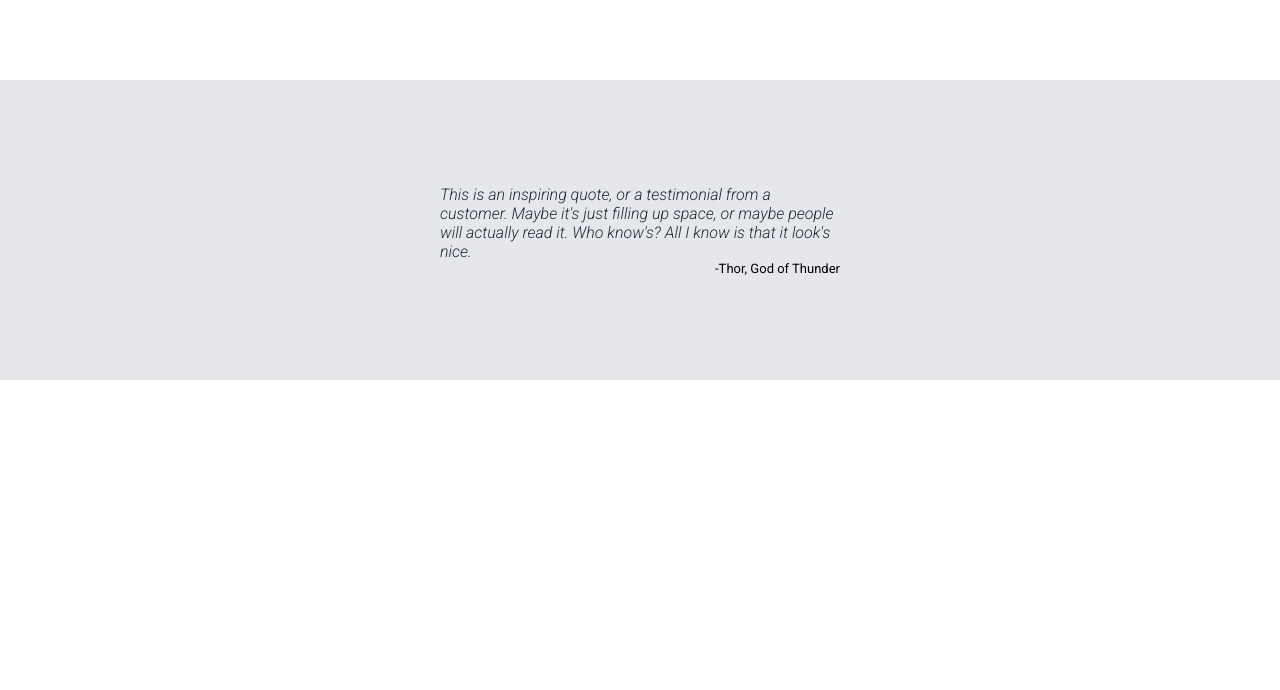
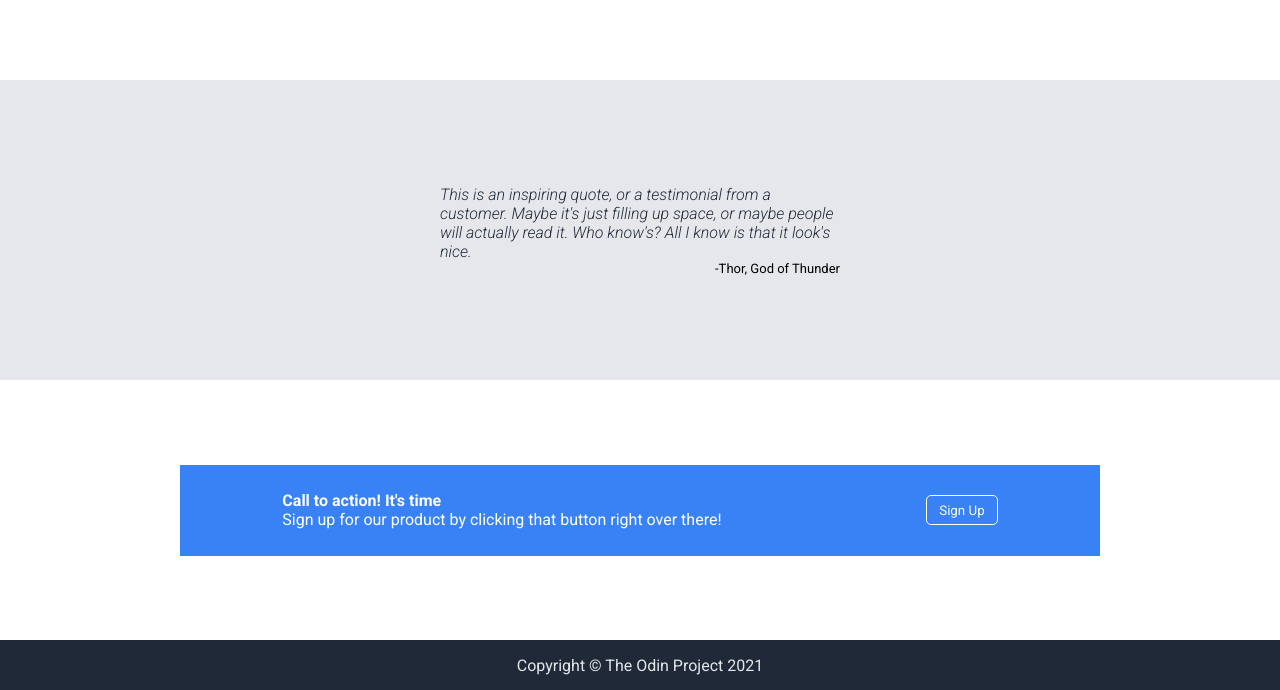
Before and after one commit to adrianoramos96/landing_page, a plain HTML site: page index.html in a window 1280 px wide. Shown: the part 788-1478 px from the top of the page. Before the commit the page ends 1168 px from the top, so only its background shows below. Drawn offline with Linux system fonts and the light colour scheme.

Commit message:
finished

```diff
--- a/index.html
+++ b/index.html
@@ -37,6 +37,9 @@
         <div class="quoteDiv"> <p class="quoteText"> This is an inspiring quote, or a testimonial from a customer. Maybe it's just filling up space, or maybe people will actually read it. Who know's? All I know is that it look's nice.</p> <p class="quoteAuthor">-Thor, God of Thunder</p></div>
     </section>
 
-    <section class="section4"></section>
+    <section class="section4">
+        <div class="section4Div"><dl><dt>Call to action! It's time </dt><dd>Sign up for our product by clicking that button right over there!</dd></dl> <button class="button1">Sign Up</button></div>
+    </section>
+    <footer><p class="footerText">Copyright © The Odin Project 2021</p></footer>
 </body>
 </html>
--- a/styles.css
+++ b/styles.css
@@ -51,6 +51,7 @@ padding: 10px;
     border-radius: 5px;
     border: none;
     color: #F9FAF8;
+    height: 30px;
 }
 
 .itemList1 {
@@ -150,3 +151,37 @@ background-size:cover;
     font-size: 13px;
     align-self: flex-end;
 }
+
+
+.section4 {
+    display: flex;
+    justify-content: center;
+    align-items: center;
+    height: 260px;
+}
+.section4Div {
+    height: 35%;
+    display: flex;
+    justify-content: space-around;
+    background-color: white;
+    align-items: center;
+    background-color: #3882f6;
+    width: 920px;
+
+}
+
+.section4 .button1 {
+    border: 1px solid white;
+}
+
+dl {color: white;}
+dt {font-weight: bold;}
+
+footer {
+    display: flex;
+    background-color: #1f2937;
+    height: 50px;
+    color: #E5E7EB;
+    justify-content: center;
+    align-items: center;
+}
```
